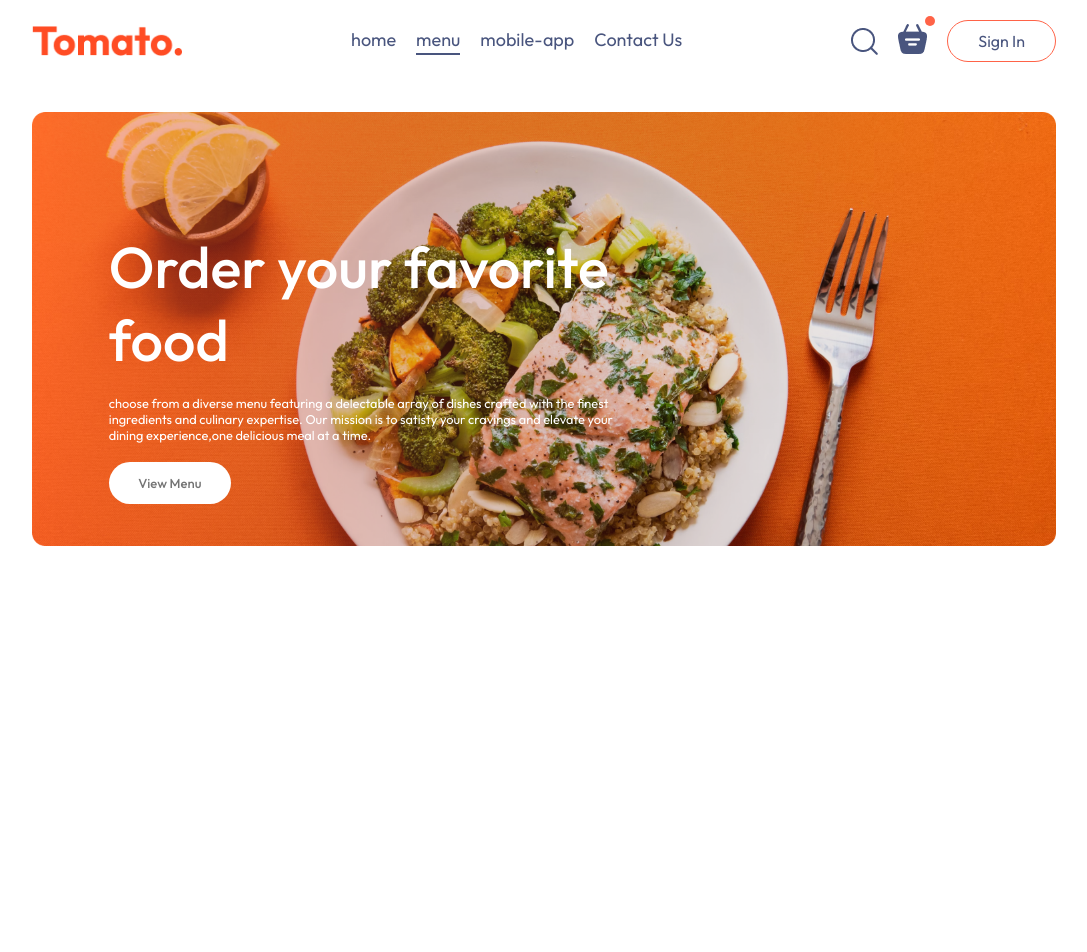
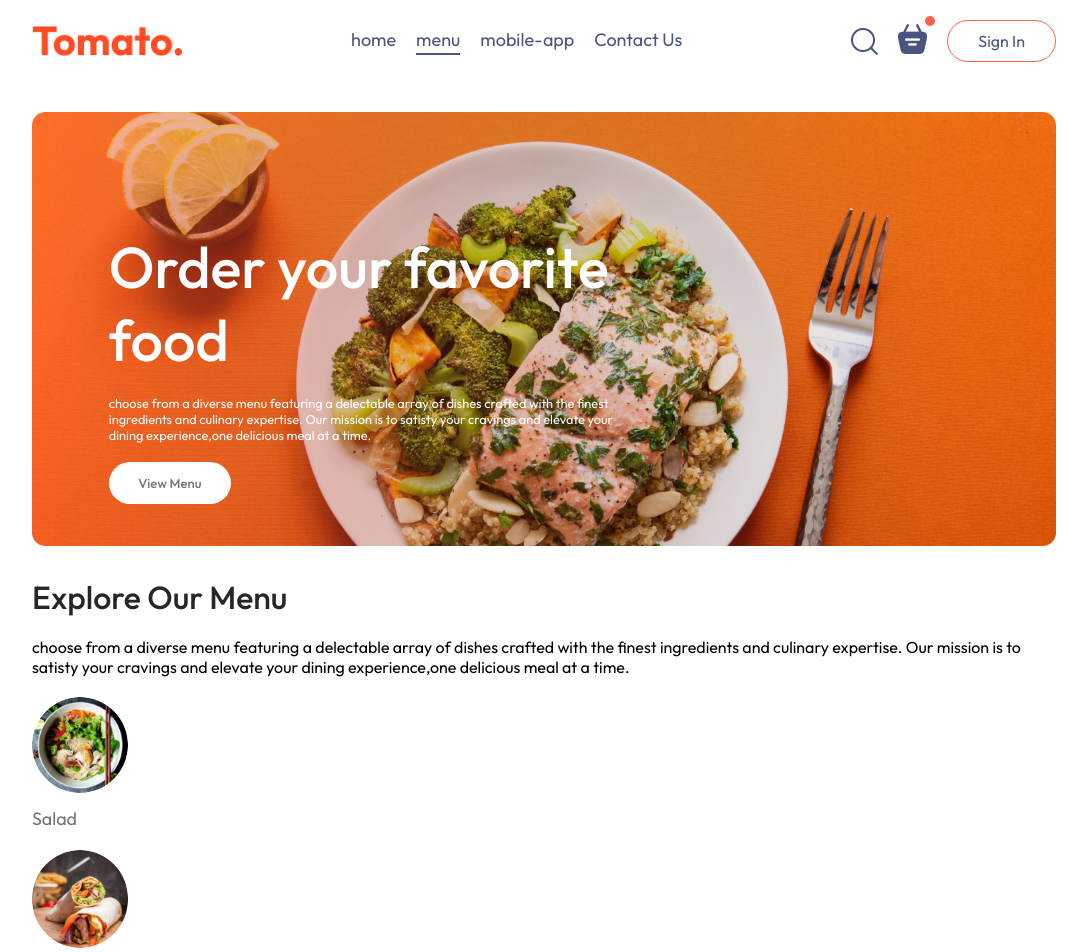
Before and after one commit to pavanaditya123/foodorederingdbsproject, a React (Vite) app in the folder frontenddev/: page / in a window 1280 px wide. Shown: the top 952 px of the page, without its empty margins (96-1183 px from the left). Before the commit the page ends 800 px from the top, so only its background shows below. Built offline with nearby package versions, Linux system fonts and the light colour scheme.

Commit message:
added explore menu
in that added images

```diff
--- /dev/null
+++ b/frontenddev/src/components/Exploremenu/Exploremenu.css
@@ -0,0 +1,40 @@
+.explore-menu{
+    display: flex;
+    flex-direction: column;
+    gap: 20px;
+}
+.explore-menu h1{
+    color: #262626;
+    font-weight: 500;
+}
+
+.explore-menu-text{
+    display: flex;
+    justify-content: space-between;
+    align-items: center;
+    gap :30px;
+    text-align: center;
+    margin: 20px 0px;
+    overflow-x: scroll;
+}
+
+.explore-menu-list::-webkit-scrollbar{
+    display: none;
+}
+
+
+.explore-menu-list-item img{
+    width: 7.5vw;
+    min-width: 80px;
+    cursor: pointer;
+    border-radius: 50px;
+    transition :0.2s;
+}
+
+
+.explore-menu-list-item p{
+    margin-top: 10px;
+    color: #747474;
+    font-size: max(1.4vw,16px);
+    cusror:pointer;
+}
--- /dev/null
+++ b/frontenddev/src/components/Exploremenu/Exploremenu.jsx
@@ -0,0 +1,24 @@
+import React from 'react';
+import './Exploremenu.css'
+import { menu_list } from '../../assets/assets';
+const Exploremenu = () => {
+  return (
+    <div className='explore-menu'id='explore-menu'>
+       <h1>Explore Our Menu</h1>
+       <p className='explore-menu'>  choose from a diverse menu featuring a delectable array of dishes crafted with the finest ingredients and culinary expertise. Our mission is to satisty your cravings and elevate your dining experience,one delicious meal at a time.</p>
+        <div className='explore-menu list'>
+        {menu_list.map((item,index)=>{
+            return (
+                <div key={index} className='explore-menu-list-item'>
+                    <img src={item.menu_image} alt="{item.menu_name}" />
+                    <p>{item.menu_name}</p>
+                </div>
+
+            )
+        })}
+        </div>
+    </div>
+  );
+}
+
+export default Exploremenu;
--- a/frontenddev/src/components/Header/Header.css
+++ b/frontenddev/src/components/Header/Header.css
@@ -23,12 +23,13 @@
     font-weight: 500;
     color: white;
     font-size: max(4.5vw, 22px);
-
+    animation: fadein 3s;
 }
 
 .header-contents p {
     color: white;
     font-size: 1vw;
+    animation: fadein 3s;
 }
 
 
@@ -40,4 +41,5 @@
     background-color: white;
     font-size: max(1vw, 13px);
     border-radius: 50px;
+    animation: fadein 3s;
 }
--- a/frontenddev/src/index.css
+++ b/frontenddev/src/index.css
@@ -19,3 +19,12 @@
   width: 80%;
   margin:auto;
 }
+@keyframes fadein{
+  0%
+  {
+    opacity: 0;
+  }
+  100%{
+    opacity: 1;
+  }
+}
--- a/frontenddev/src/pages/home/Home.jsx
+++ b/frontenddev/src/pages/home/Home.jsx
@@ -1,10 +1,12 @@
 import React from 'react';
 import './Home.css'
 import Header from '../../components/Header/Header';
+import Exploremenu from '../../components/Exploremenu/Exploremenu';
 const Home = () => {
     return (
         <div>
             <Header />
+            <Exploremenu />
         </div>
     );
 }
```
